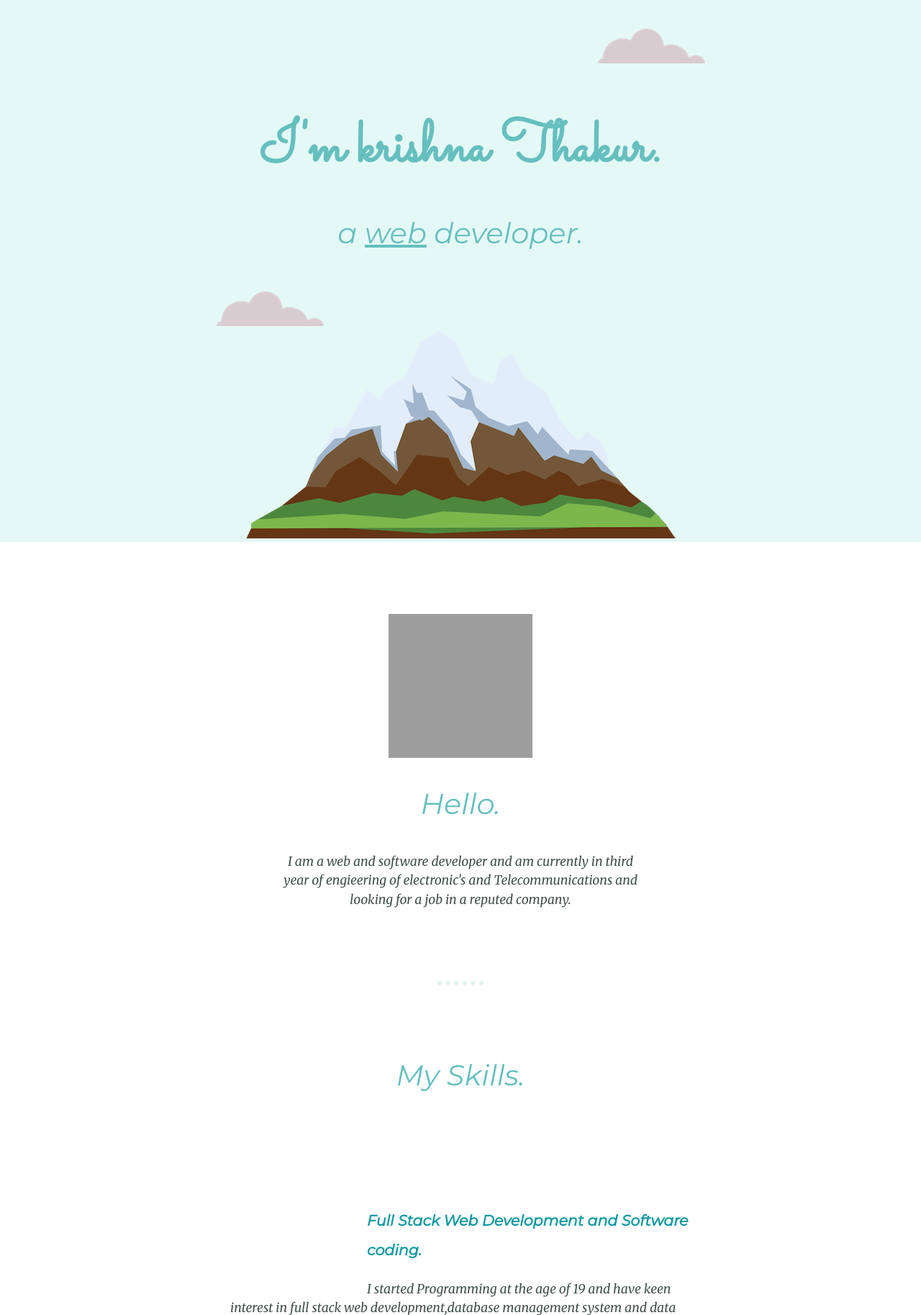
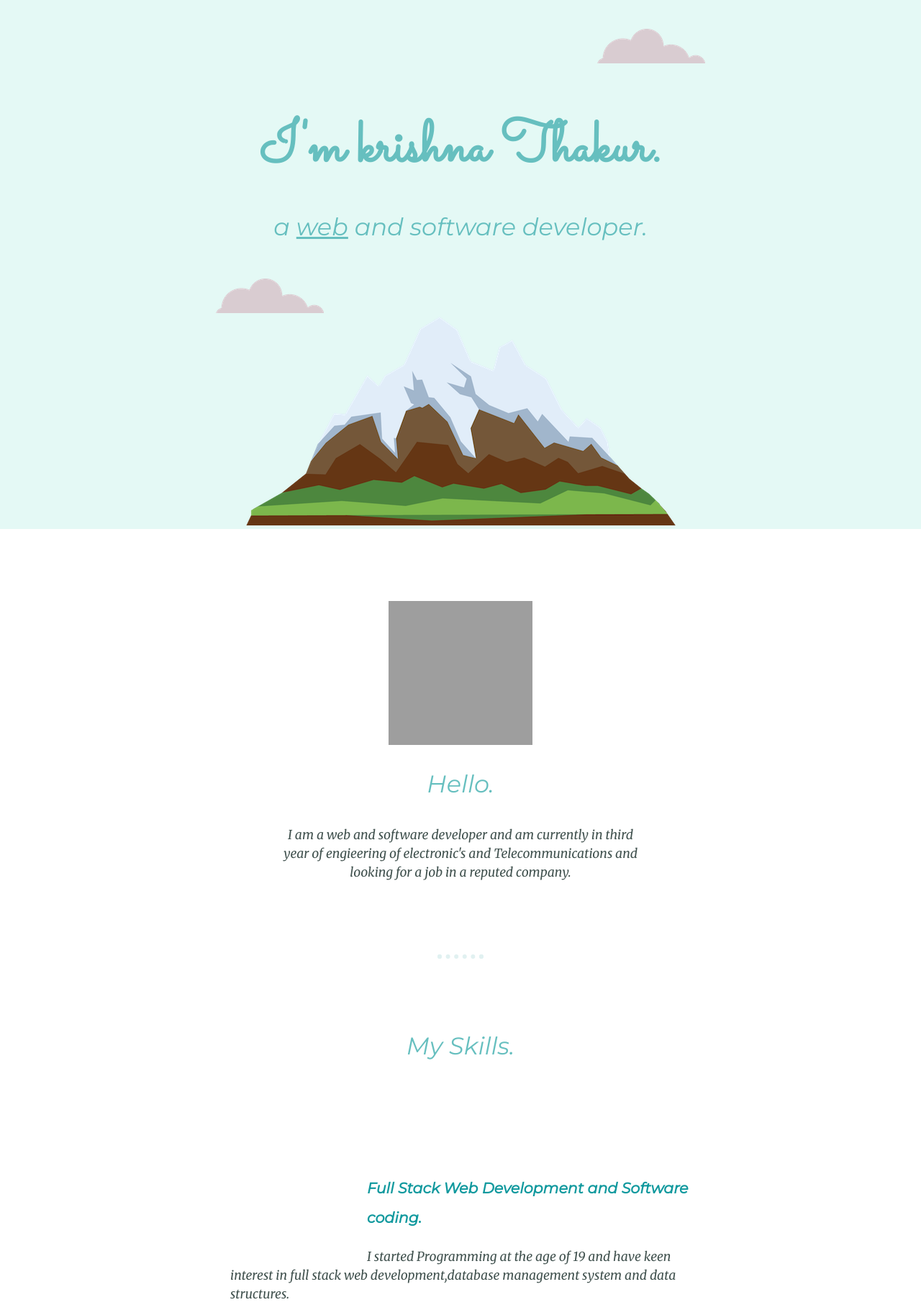
Before and after one commit to krishnat03/The-Complete-2022-Web-Development-Bootcamp-by-Dr.-Angela-Yu, a web app: file section-5-intermediateCss/CSS - My Site/index.html in a window 1280 px wide. Shown: the top 1827 px of the page at 72% size. Run offline with its HTML, style and script files only (its server is not run), Linux system fonts and the light colour scheme; grey boxes are pictures that could not be loaded.

Commit message:
updated new style

```diff
--- a/section-5-intermediateCss/CSS - My Site/css/style.css
+++ b/section-5-intermediateCss/CSS - My Site/css/style.css
@@ -22,7 +22,7 @@ h1 {
 
 h2 {
     font-family: 'Montserrat', sans-serif;
-    font-size: 2.5rem;
+    font-size: 2.1rem;
     color: #66BFBF;
     font-weight: normal;
     padding-bottom: 10px;
--- a/section-5-intermediateCss/CSS - My Site/index.html
+++ b/section-5-intermediateCss/CSS - My Site/index.html
@@ -15,7 +15,7 @@
     <div class="top-container">
         <img class="top-cloud" src="images/cloud.png" alt="cloud-img">
         <h1>I'm krishna Thakur.</h1>
-        <h2>a <span class="web">web</span> developer.</h2>
+        <h2>a <span class="web">web</span> and software developer.</h2>
         <img class="bottom-cloud" src="images/cloud.png" alt="cloud-img">
         <img src="images/mountain.png" alt="mountain-img">
     </div>
```
